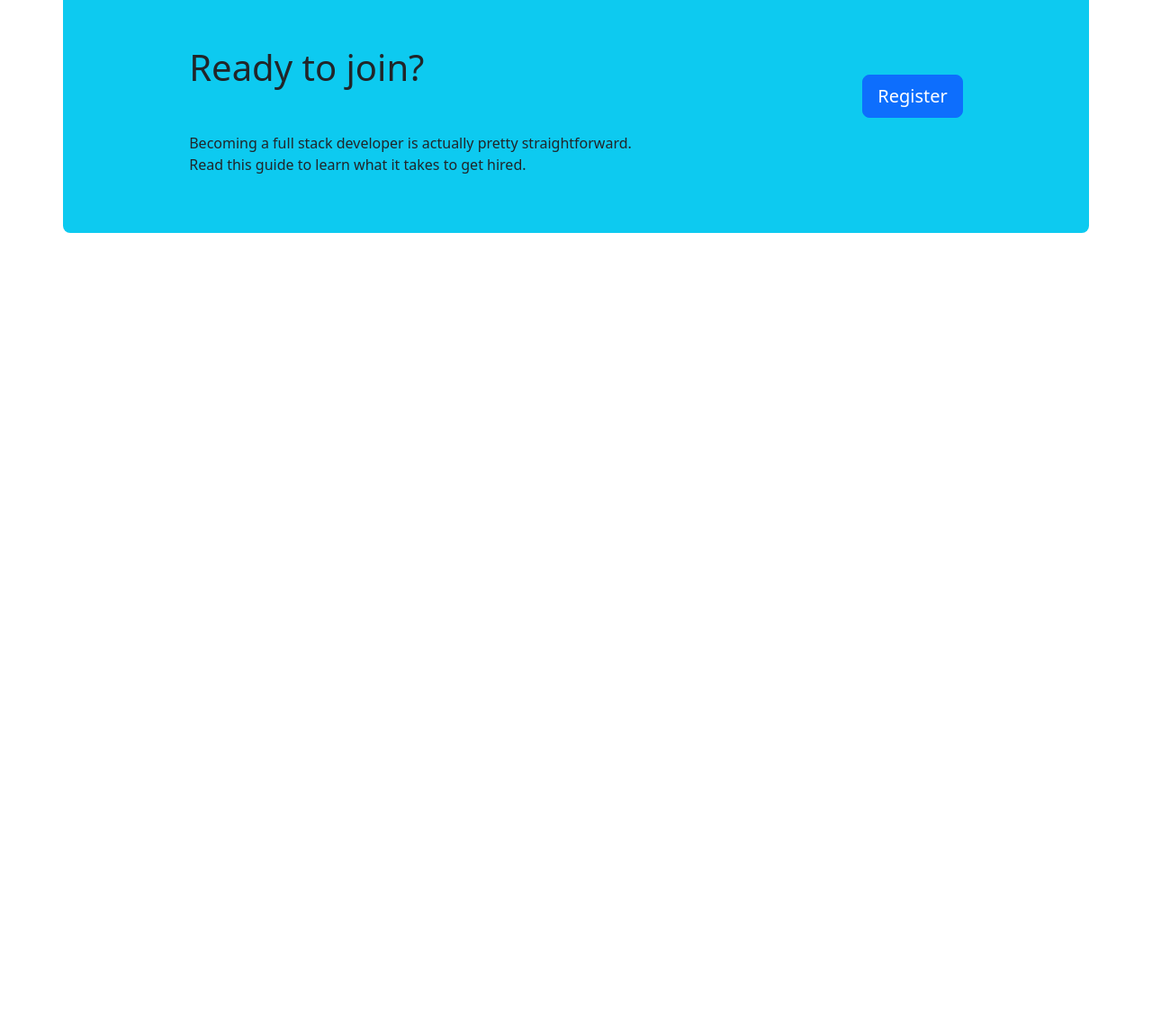
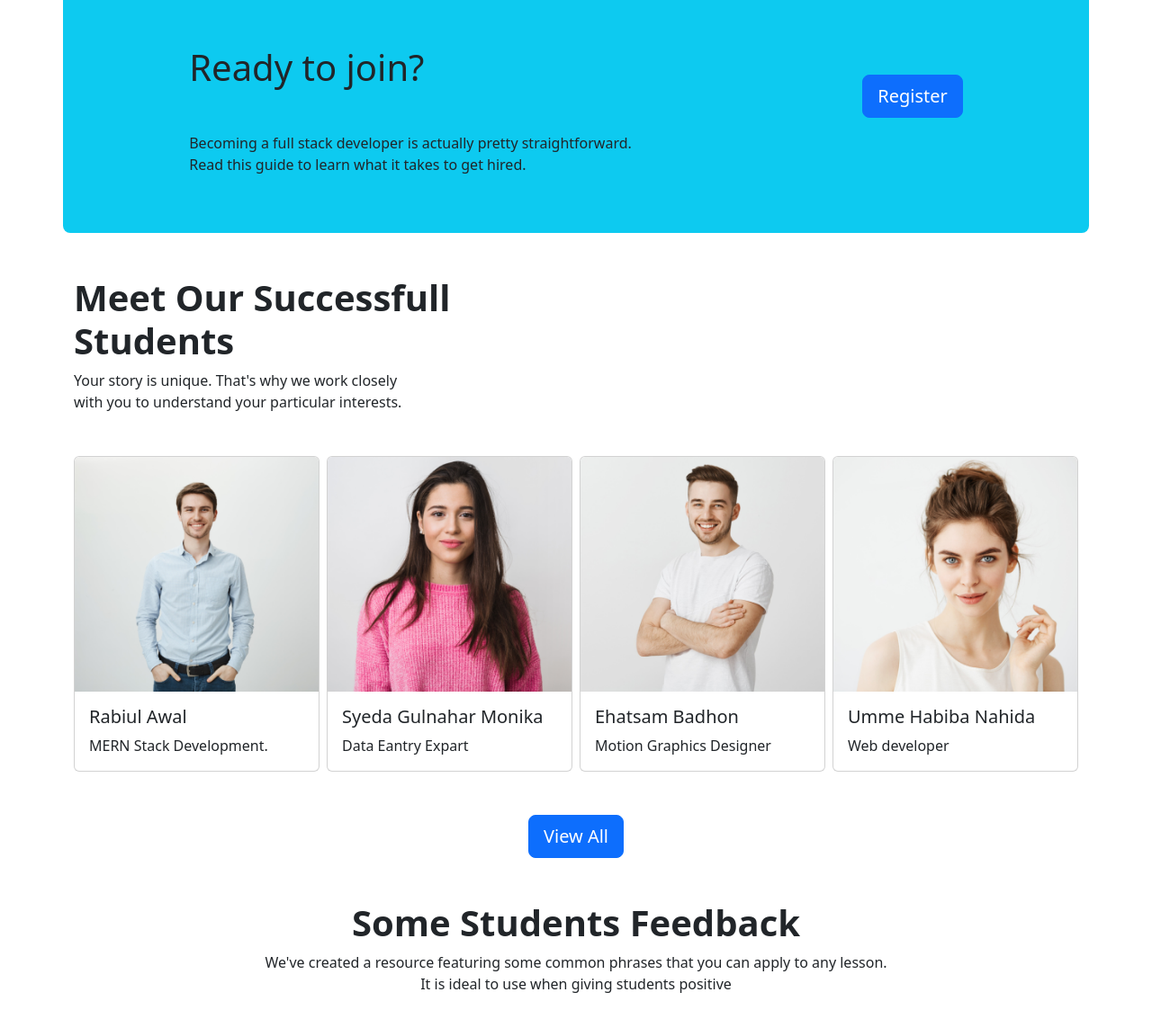
Before and after one commit to Ehatsam/assignment-3, a plain HTML site: page index.html in a window 1280 px wide. Shown: the part 2675-3818 px from the top of the page at 90% size. Before the commit the page ends 2982 px from the top, so only its background shows below. Drawn offline with nearby package versions, Linux system fonts and the light colour scheme.

Commit message:
added student feedback

```diff
--- a/index.html
+++ b/index.html
@@ -284,6 +284,67 @@
             </div>
         </section>
         <!-- register items end -->
+        <!-- student items start -->
+
+        <section class="container">
+            <div class="mt-5 mb-5">
+                <h1 class="fw-bold">Meet Our Successfull <br>
+                    Students</h1>
+                <p>Your story is unique. That's why we work closely <br>
+                    with you to understand your particular interests.
+
+                </p>
+            </div>
+            <div class="row row-cols-1 row-cols-md-3 row-cols-sm-2 row-cols-lg-4 gx-2 gy-4">
+                <div class="col">
+                    <div class="card">
+                        <img src="images/student/student-1.png" class="card-img-top" alt="...">
+                        <div class="card-body">
+                            <h5 class="card-title">Rabiul Awal</h5>
+                            <p class="card-text">MERN Stack Development.</p>
+                        </div>
+                    </div>
+                </div>
+                <div class="col">
+                    <div class="card">
+                        <img src="images/student/student-2.png" class="card-img-top" alt="...">
+                        <div class="card-body">
+                            <h5 class="card-title">Syeda Gulnahar Monika</h5>
+                            <p class="card-text"> Data Eantry Expart
+                            </p>
+                        </div>
+                    </div>
+                </div>
+                <div class="col">
+                    <div class="card">
+                        <img src="images/student/student-3.png" class="card-img-top" alt="...">
+                        <div class="card-body">
+                            <h5 class="card-title">Ehatsam Badhon</h5>
+                            <p class="card-text">Motion Graphics Designer</p>
+                        </div>
+                    </div>
+                </div>
+                <div class="col">
+                    <div class="card">
+                        <img src="images/student/student-4.png" class="card-img-top" alt="...">
+                        <div class="card-body">
+                            <h5 class="card-title">Umme Habiba Nahida</h5>
+                            <p class="card-text">Web developer</p>
+                        </div>
+                    </div>
+                </div>
+            </div>
+            <div class="text-center mt-5 mb-5">
+                <button type="button" class="btn btn-primary btn-lg">View All</button>
+            </div>
+        </section>
+        <!-- student items end -->
+        <section class="mt-5 mb-5">
+            <h1 class="fw-bold text-center">Some Students Feedback</h1>
+            <p class="text-center">We've created a resource featuring some common phrases that you can apply to any
+                lesson. <br> It is ideal to
+                use when giving students positive</p>
+        </section>
     </main>
 
 
```
